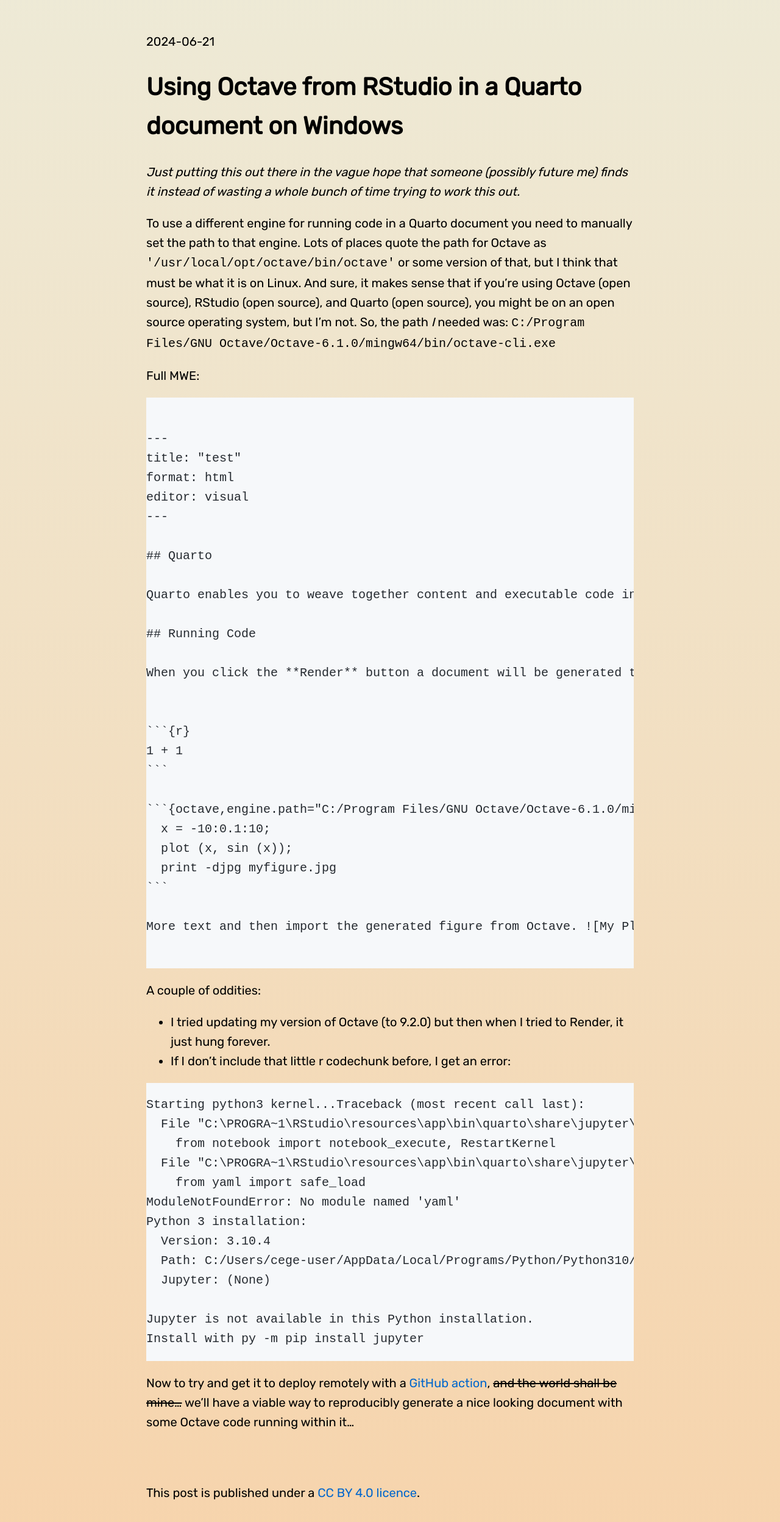
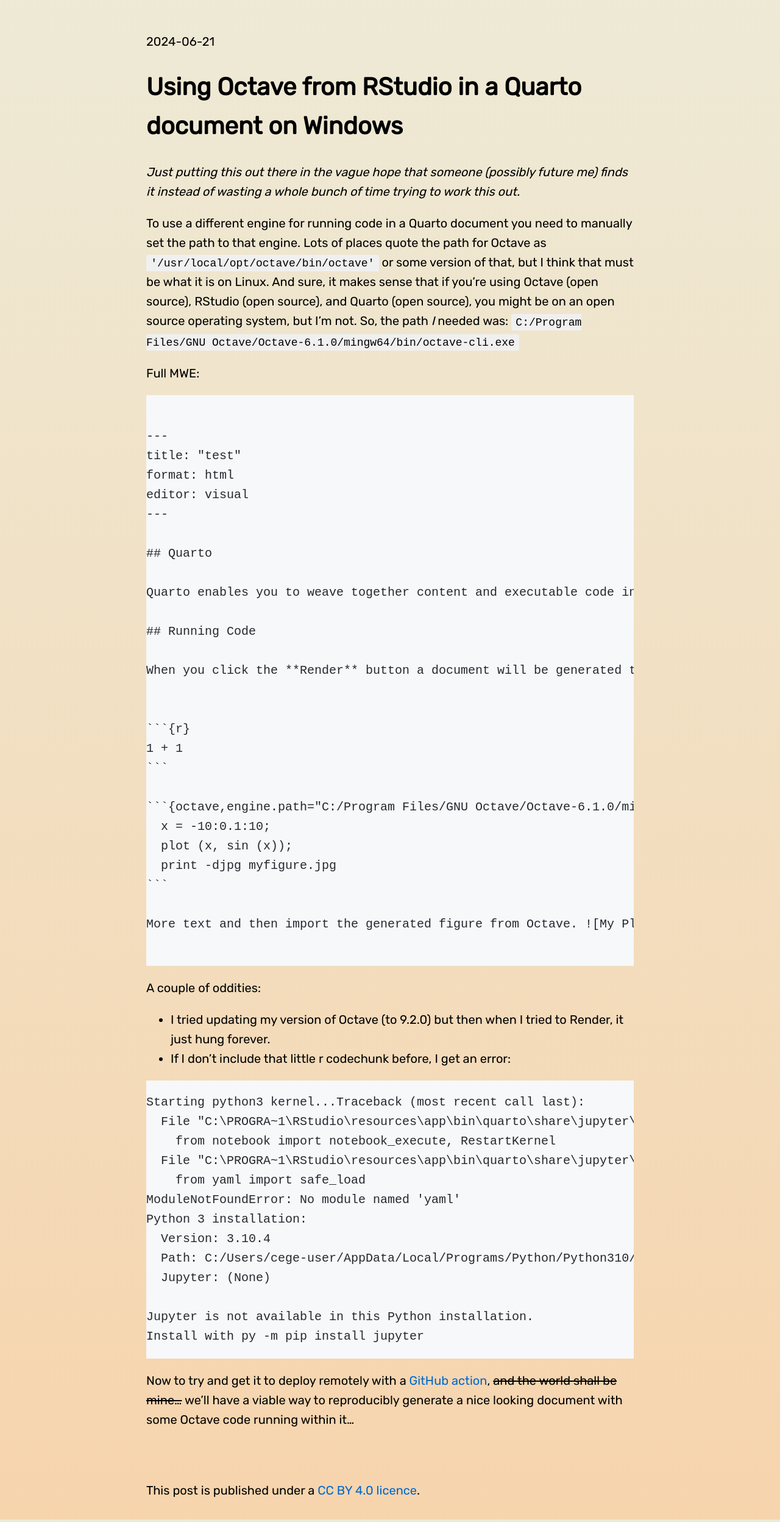
Before and after one commit to da5nsy/da5nsy.github.io, a Jekyll site: the page built from _posts/2024-06-21-Using Octave from RStudio in a Quarto document on Windows.md, in a window 1280 px wide. Shown: the whole page at 61% size. Built offline with Jekyll 4.4.1, drawn with Linux system fonts in a browser that asks for light colours.

Commit message:
add code highlighting to inline

```diff
--- a/assets/syntax.css
+++ b/assets/syntax.css
@@ -125,3 +125,18 @@
   white-space: pre;
   word-wrap: normal;
 }
+
+/* Inline code - subtle background */
+code {
+  background: #f0f0f0;
+  padding: 0.2em 0.4em;
+  border-radius: 3px;
+  font-size: 0.9em;
+}
+
+/* Don't double-style code inside highlight blocks */
+.highlight code {
+  background: transparent;
+  padding: 0;
+  font-size: inherit;
+}
```
